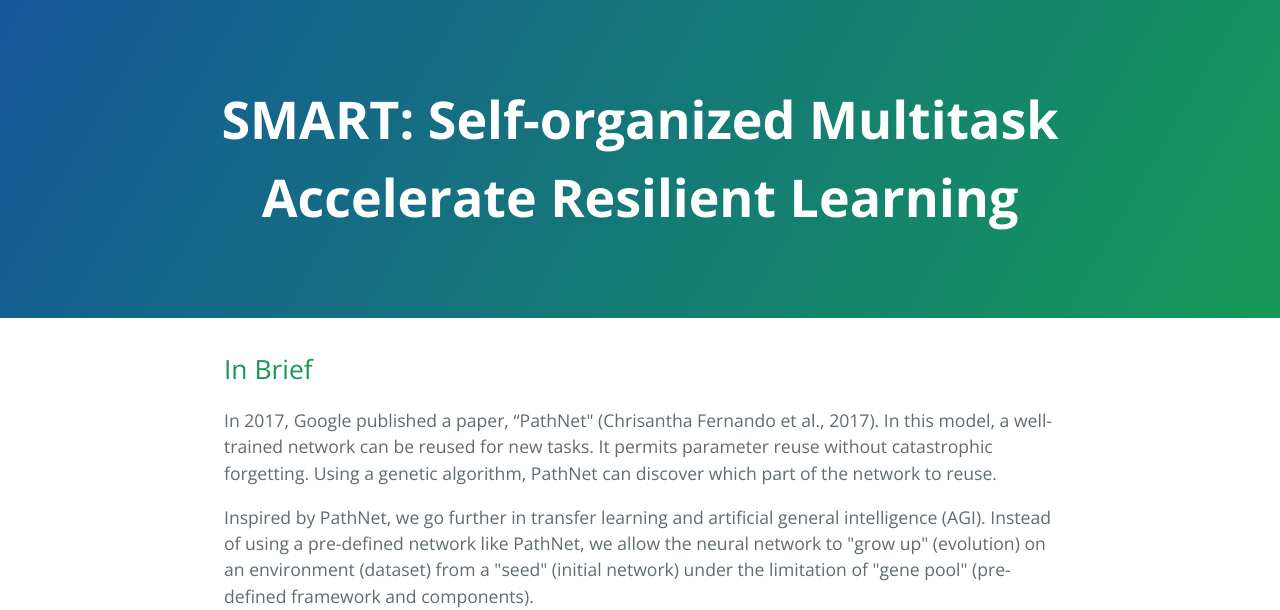
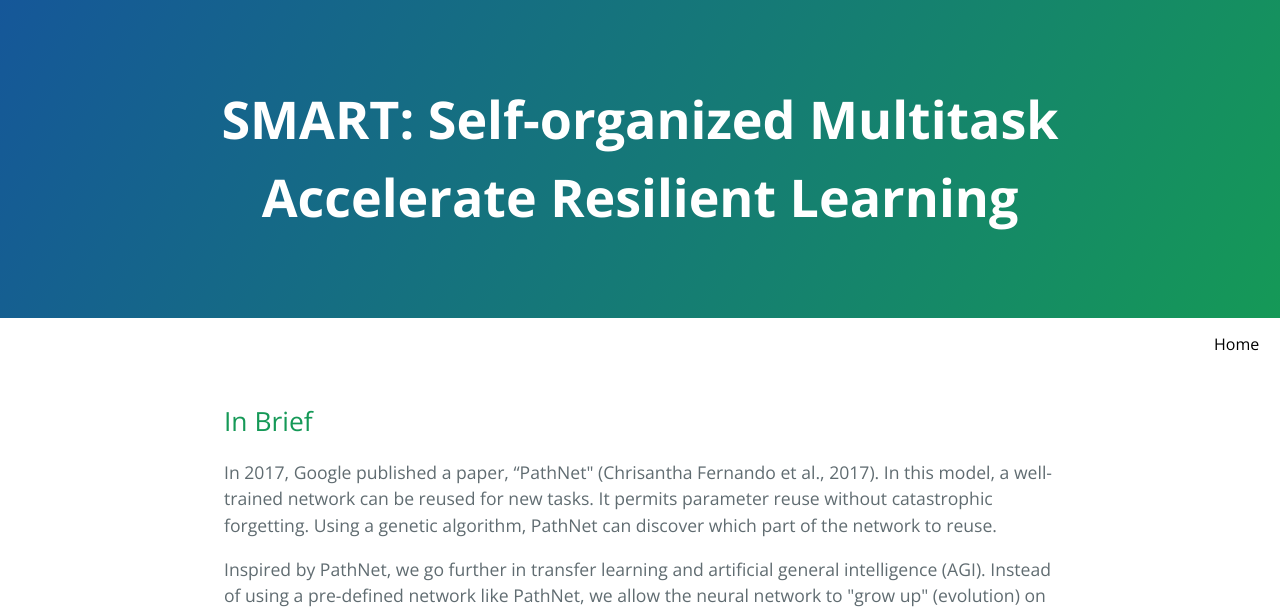
Before and after one commit to ZetaRing/ZetaRing.github.io, a PHP site: page /SMART/index.html in a window 1280 px wide. Shown: the top 610 px of the page. Run offline with PHP 8.4, Linux system fonts and the light colour scheme.

Commit message:
Update layout - align link in right and add home navigation bar

```diff
--- a/code/SMART/index.html
+++ b/code/SMART/index.html
@@ -13,6 +13,10 @@
   <header class="page-header" role="banner">
     <h1 class="project-name">SMART: Self-organized Multitask Accelerate Resilient Learning</h1>
   </header>
+
+  <div id="navbar">
+    <a href="../index.html">Home</a>
+  </div>
 
 <main id="content" class="main-content" role="main">
 <h2>In Brief</h2>
--- a/code/css_files/style.css
+++ b/code/css_files/style.css
@@ -896,3 +896,22 @@ a:hover {
 .site-footer-credits {
     color: #819198
 }
+
+#navbar {
+    overflow: hidden;
+    background-color: rgb(255, 255, 255);
+    position: sticky;
+    top: 0;
+    width: 80px;
+    margin-left: auto;
+    margin-right: 0;
+  }
+
+#navbar a {
+float: left;
+display: block;
+color: #000000;
+text-align: center;
+padding: 14px;
+text-decoration: none;
+}
--- a/code/firewall/index.html
+++ b/code/firewall/index.html
@@ -9,11 +9,16 @@
 <link rel="stylesheet" href="../css_files/style.css">
 </head>
 
+
 <body>
   <header class="page-header" role="banner">
     <h1 class="project-name">Risk Assessment of Firewall Rules in a Datacenter</h1>
     <p>For academic sharing only, no commercial use</p>
   </header>
+
+  <div id="navbar">
+    <a href="../index.html">Home</a>
+  </div>
 
 <main id="content" class="main-content" role="main">
 <h2>Background & Obstacle</h2>
--- a/code/pointnet/index.html
+++ b/code/pointnet/index.html
@@ -13,6 +13,10 @@
   <header class="page-header" role="banner">
     <h1 class="project-name">PointNet Visualization</h1>
   </header>
+
+  <div id="navbar">
+    <a href="../index.html">Home</a>
+  </div>
 
 <main id="content" class="main-content" role="main">
 <h2>Background</h2>
--- a/code/reconstruction/index.html
+++ b/code/reconstruction/index.html
@@ -13,6 +13,10 @@
   <header class="page-header" role="banner">
     <h1 class="project-name">Accelerating 3D Reconstruction from Monocular Images</h1>
   </header>
+
+  <div id="navbar">
+    <a href="../index.html">Home</a>
+  </div>
 
 <main id="content" class="main-content" role="main">
 <h2>Background</h2>
--- a/code/segmentation/index.html
+++ b/code/segmentation/index.html
@@ -13,6 +13,10 @@
   <header class="page-header" role="banner">
     <h1 class="project-name">Semantic Segmentation</h1>
   </header>
+
+  <div id="navbar">
+    <a href="../index.html">Home</a>
+  </div>
 
 <main id="content" class="main-content" role="main">
 <h2>Demo on Teams</h2>
```
Also changed, not shown: code/index.html (+5 -5 lines).
